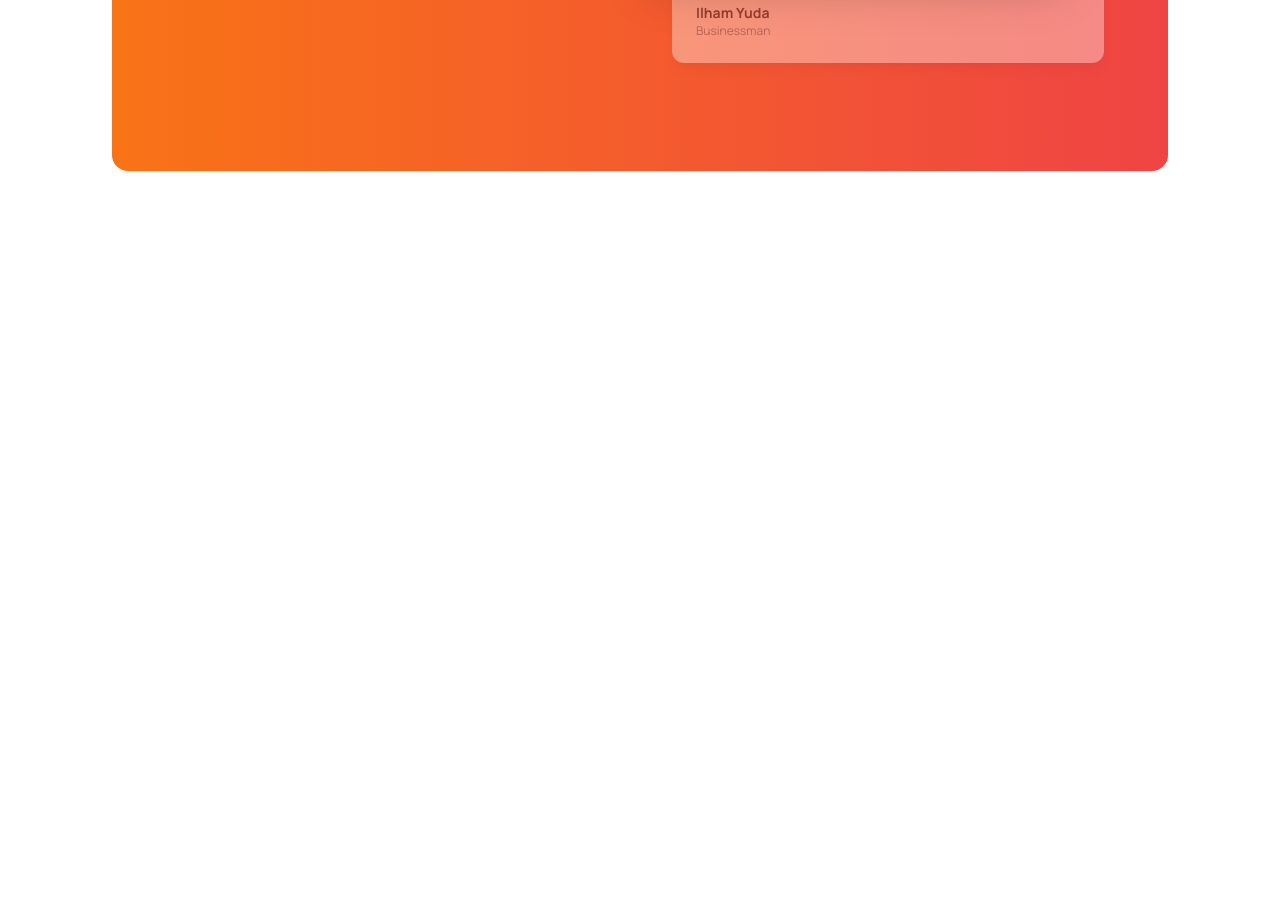
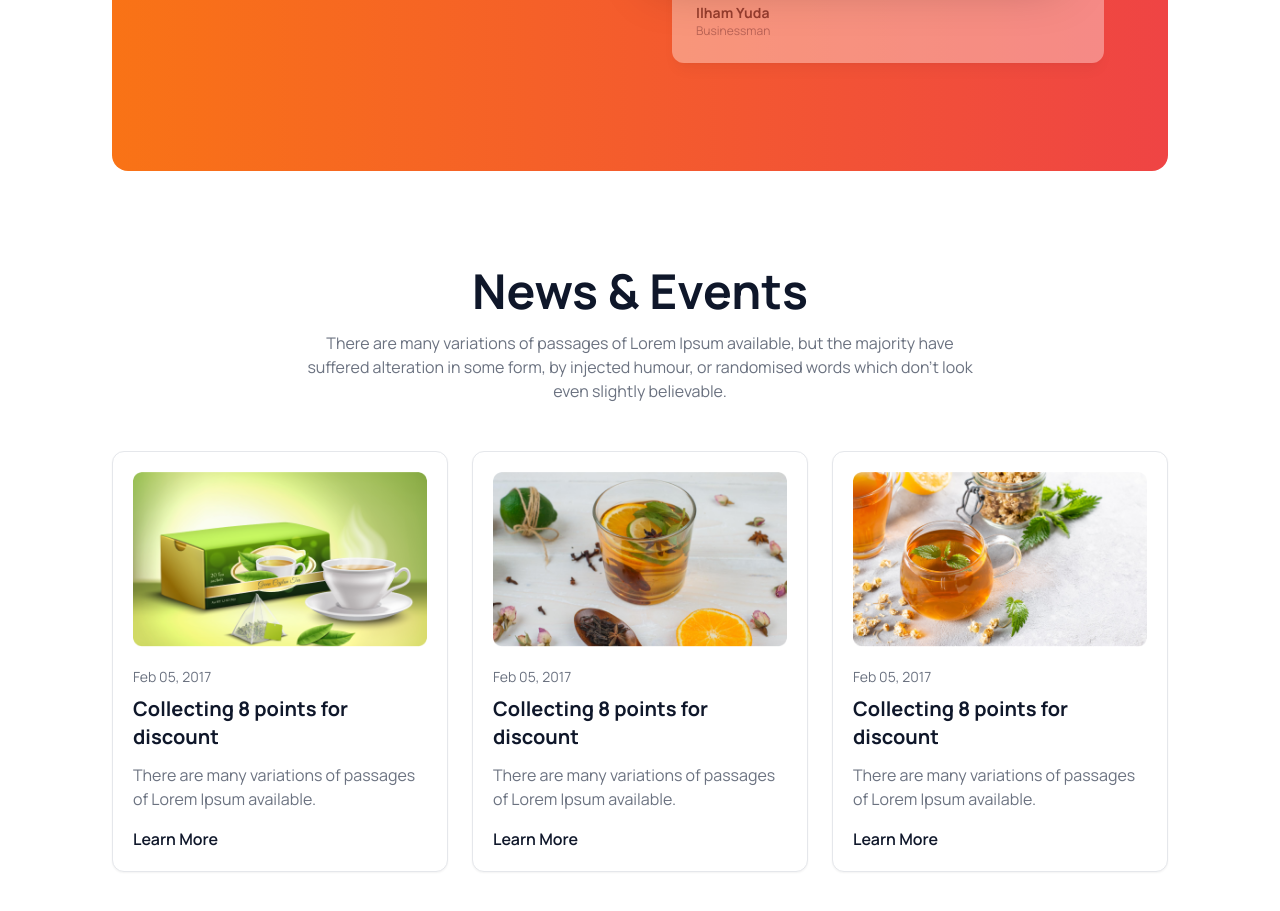
Before and after one commit to ShantoDIU29/Tea-House-Using-Tailwind, a website: page index.html in a window 1280 px wide. Shown: the part 2157-3068 px from the top of the page. Before the commit the page ends 2424 px from the top, so only its background shows below. Drawn offline with nearby package versions, Linux system fonts and the light colour scheme.

Commit message:
news & Events section Done

```diff
--- a/index.html
+++ b/index.html
@@ -156,6 +156,37 @@
             </article>
           </div>
         </div>
+
+      </div>
+    </section>
+
+    <section class="mb-24">
+      <div class="mx-auto max-w-2xl text-center">
+        <h2 class="text-3xl font-bold md:text-5xl">News & Events</h2>
+        <p class="mt-4 text-gray-500">There are many variations of passages of Lorem Ipsum available, but the majority have suffered alteration in some form, by injected humour, or randomised words which don't look even slightly believable.</p>
+      </div>
+      <div class="mt-12 grid grid-cols-1 gap-6 md:grid-cols-2 xl:grid-cols-3">
+        <article class="rounded-xl border border-gray-200 bg-white p-5 shadow-sm">
+          <img class="w-full rounded-lg" src="./images/news-1.png" alt="Tea event table setup">
+          <p class="mt-5 text-sm text-gray-500">Feb 05, 2017</p>
+          <h3 class="mt-2 text-xl font-bold">Collecting 8 points for discount</h3>
+          <p class="mt-3 text-gray-500">There are many variations of passages of Lorem Ipsum available.</p>
+          <a class="mt-4 inline-block font-semibold text-slate-900 hover:text-orange-500" href="#">Learn More</a>
+        </article>
+        <article class="rounded-xl border border-gray-200 bg-white p-5 shadow-sm">
+          <img class="w-full rounded-lg" src="./images/news-2.png" alt="Fresh tea served in cups">
+          <p class="mt-5 text-sm text-gray-500">Feb 05, 2017</p>
+          <h3 class="mt-2 text-xl font-bold">Collecting 8 points for discount</h3>
+          <p class="mt-3 text-gray-500">There are many variations of passages of Lorem Ipsum available.</p>
+          <a class="mt-4 inline-block font-semibold text-slate-900 hover:text-orange-500" href="#">Learn More</a>
+        </article>
+        <article class="rounded-xl border border-gray-200 bg-white p-5 shadow-sm">
+          <img class="w-full rounded-lg" src="./images/news-3.png" alt="Tea ceremony display">
+          <p class="mt-5 text-sm text-gray-500">Feb 05, 2017</p>
+          <h3 class="mt-2 text-xl font-bold">Collecting 8 points for discount</h3>
+          <p class="mt-3 text-gray-500">There are many variations of passages of Lorem Ipsum available.</p>
+          <a class="mt-4 inline-block font-semibold text-slate-900 hover:text-orange-500" href="#">Learn More</a>
+        </article>
       </div>
     </section>
   </main>
```
